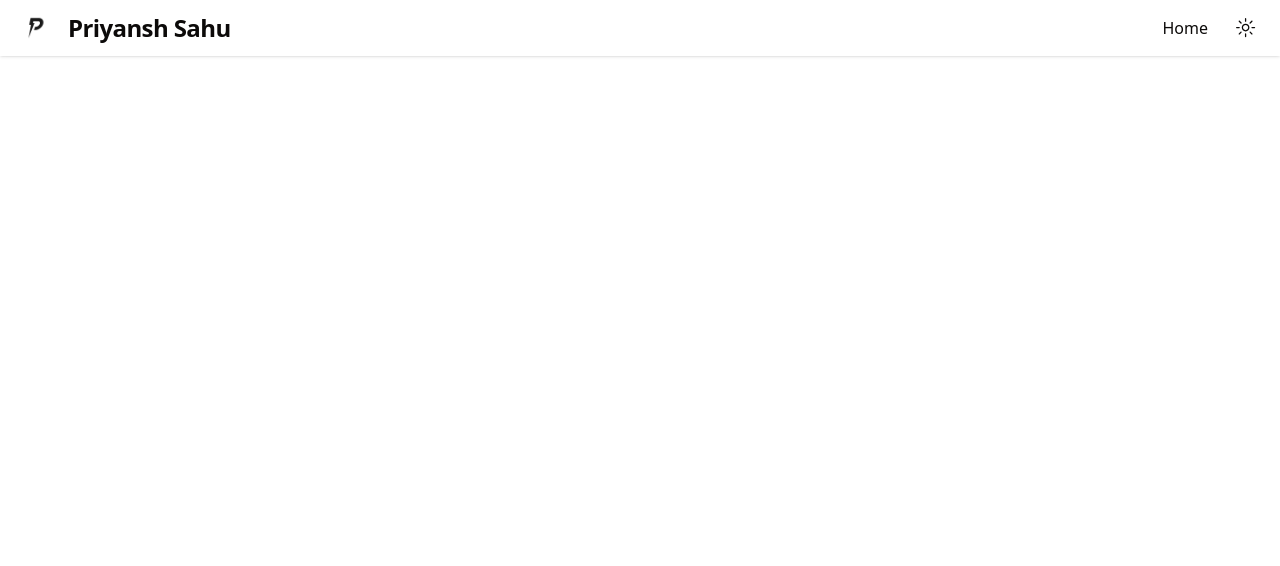
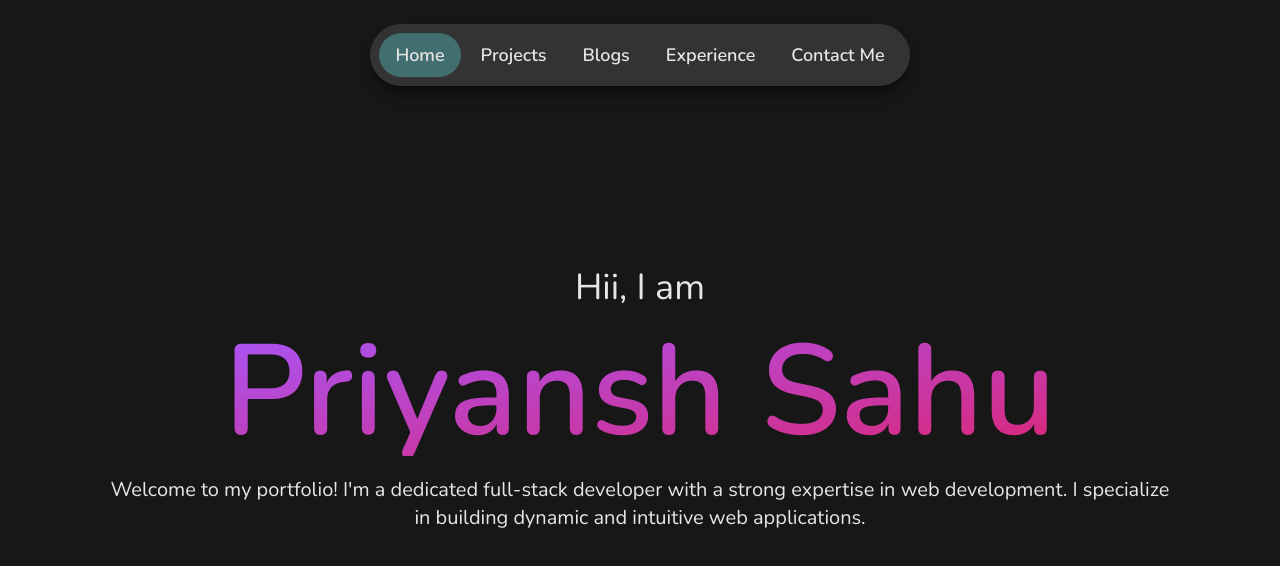
Before and after one commit to priyaaanshh/thepriyansh01.github.io, a Next.js app: page / in a window 1280 px wide. Shown: the top 566 px of the page. Built offline with nearby package versions, Linux system fonts and the light colour scheme.

Commit message:
created home page
Signed-off-by: thepriyansh01 <priyansh.m.2002@gmail.com>

```diff
--- a/package.json
+++ b/package.json
@@ -18,8 +18,8 @@
     "class-variance-authority": "^0.7.0",
     "clsx": "^2.1.0",
     "embla-carousel-react": "^8.0.0",
+    "gsap": "^3.12.5",
     "next": "14.1.3",
-    "next-themes": "^0.2.1",
     "react": "^18",
     "react-dom": "^18",
     "tailwind-merge": "^2.2.1",
--- a/src/app/globals.css
+++ b/src/app/globals.css
@@ -2,50 +2,52 @@
 @tailwind components;
 @tailwind utilities;
 
+.text-gradient {
+  background-clip: text;
+  color: transparent;
+  background-image: linear-gradient(to bottom right, var(--tw-gradient-stops));
+  --tw-gradient-from: #a855f7 var(--tw-gradient-from-position);
+  --tw-gradient-to: rgba(168, 85, 247, 0) var(--tw-gradient-to-position);
+  --tw-gradient-stops: var(--tw-gradient-from), var(--tw-gradient-to);
+  --tw-gradient-to: #db2777 var(--tw-gradient-to-position);
+}
+
 @layer base {
-  :root {
-    --background: 0 0% 100%;
-    --foreground: 20 14.3% 4.1%;
-    --card: 0 0% 100%;
-    --card-foreground: 20 14.3% 4.1%;
-    --popover: 0 0% 100%;
-    --popover-foreground: 20 14.3% 4.1%;
-    --primary: 47.9 95.8% 53.1%;
-    --primary-foreground: 26 83.3% 14.1%;
-    --secondary: 60 4.8% 95.9%;
-    --secondary-foreground: 24 9.8% 10%;
-    --muted: 60 4.8% 95.9%;
-    --muted-foreground: 25 5.3% 44.7%;
-    --accent: 60 4.8% 95.9%;
-    --accent-foreground: 24 9.8% 10%;
-    --destructive: 0 84.2% 60.2%;
-    --destructive-foreground: 60 9.1% 97.8%;
-    --border: 20 5.9% 90%;
-    --input: 20 5.9% 90%;
-    --ring: 20 14.3% 4.1%;
-    --radius: 0.75rem;
-  }
+  .dark {
+    --dark-color-900: hsl(0, 0%, 9%);
+    --dark-color-700: hsl(250, 50%, 15%);
+    --light-color-600: hsl(0, 0%, 20%);
+    --light-color-400: hsl(183, 26%, 57%);
+    --light-color-100: hsl(0, 0%, 90%);
 
-  .dark {
-    --background: 20 14.3% 4.1%;
-    --foreground: 60 9.1% 97.8%;
-    --card: 20 14.3% 4.1%;
-    --card-foreground: 60 9.1% 97.8%;
-    --popover: 20 14.3% 4.1%;
-    --popover-foreground: 60 9.1% 97.8%;
-    --primary: 47.9 95.8% 53.1%;
-    --primary-foreground: 26 83.3% 14.1%;
-    --secondary: 12 6.5% 15.1%;
-    --secondary-foreground: 60 9.1% 97.8%;
-    --muted: 12 6.5% 15.1%;
-    --muted-foreground: 24 5.4% 63.9%;
-    --accent: 12 6.5% 15.1%;
-    --accent-foreground: 60 9.1% 97.8%;
+    --dark-shade-900: 0, 0%, 9%;
+    --dark-shade-700: 0, 0%, 20%;
+    --light-shade-600: 0 0% 20%;
+    --light-shade-400: 183, 26%, 35%;
+    --light-shade-100: 0, 0%, 90%;
+
+
+    --background: var(--dark-shade-900);
+    --foreground: var(--light-shade-100);
+    --card: var(--dark-shade-900);
+    --card-foreground: var(--light-shade-100);
+    --popover: var(--dark-shade-900);
+    --popover-foreground: var(--light-shade-100);
+    --primary: var(--dark-shade-700);
+    --primary-foreground: 0 85.7% 97.3%;
+    --secondary: var(--light-shade-400);
+    --secondary-foreground: var(--light-shade-100);
+    --muted: var(--light-shade-600);
+    --muted-foreground: 0 0% 63.9%;
+    --accent: var(--light-shade-600);
+    --accent-foreground: var(--light-shade-100);
     --destructive: 0 62.8% 30.6%;
-    --destructive-foreground: 60 9.1% 97.8%;
-    --border: 12 6.5% 15.1%;
-    --input: 12 6.5% 15.1%;
-    --ring: 35.5 91.7% 32.9%;
+    --destructive-foreground: var(--light-shade-100);
+    --border: var(--light-shade-600);
+    --input: var(--light-shade-600);
+    --ring: var(--dark-shade-700);
+
+    --radius: 5rem;
   }
 }
 
--- a/src/app/layout.tsx
+++ b/src/app/layout.tsx
@@ -1,10 +1,9 @@
 import type { Metadata } from "next";
-import { Inter } from "next/font/google";
-import { ThemeProvider } from "@/components/theme-provider";
+import { Nunito } from "next/font/google";
 import Header from "@/components/custom/navBars/header";
 import "./globals.css";
 
-const inter = Inter({ subsets: ["latin"] });
+const nunito = Nunito({ subsets: ["latin"] });
 
 export const metadata: Metadata = {
   title: "Priyansh Sahu",
@@ -19,20 +18,13 @@ export default function RootLayout({
   return (
     <html lang="en" suppressHydrationWarning>
       <head />
-      <body>
-        <ThemeProvider
-          attribute="class"
-          defaultTheme="system"
-          enableSystem
-          disableTransitionOnChange
-        >
+      <body className={`${nunito.className} dark`}>
         <Header />
         <div className="flex items-center justify-center w-full h-screen">
           <div className="h-full w-full">
             {children}
           </ div>
         </div>
-        </ThemeProvider>
       </body>
     </html>
   );
--- a/src/app/page.tsx
+++ b/src/app/page.tsx
@@ -2,7 +2,18 @@ import React from 'react'
 
 const Home = () => {
   return (
-    <div>
+    <div className='flex flex-col items-center '>
+      <div className='flex flex-col justify-center items-center gap-5 w-full h-screen max-w-[1080px]'>
+        <div className='text-4xl'>
+          Hii, I am
+        </div>
+        <div className='text-9xl font-semibold text-gradient'>
+          Priyansh Sahu
+        </div>
+        <div className='text-xl text-center'>
+          Welcome to my portfolio! I&apos;m a dedicated full-stack developer with a strong expertise in web development. I specialize in building dynamic and intuitive web applications.
+        </div>
+      </div>
     </div>
   )
 }
--- a/src/components/custom/navBars/header.tsx
+++ b/src/components/custom/navBars/header.tsx
@@ -1,6 +1,5 @@
 "use client";
 import React from 'react'
-import ToggleTheme from '../toggleTheme/toggleTheme'
 import { useRouter } from 'next/navigation';
 import Link from 'next/link';
 import { Sheet, SheetClose, SheetContent, SheetDescription, SheetFooter, SheetHeader, SheetTitle, SheetTrigger } from '@/components/ui/sheet';
@@ -13,51 +12,63 @@ const Header = () => {
     const router = useRouter();
     const name = "Priyansh Sahu";
     return (
-        <div className='flex justify-center items-center fixed top-0 w-full bg-background/75 backdrop-blur-sm shadow z-50'>
-            <div className="flex justify-between items-center w-full max-w-[1440px] px-4 py-2">
-                <div className="flex justify-start items-center gap-3">
-                    <Link href='/' className="flex justify-center items-center rounded-full overflow-hidden">
-                        <Image src={Logo} alt='' className='size-10 object-contain' />
-                    </Link>
-                    <Link href='/' className='text-2xl font-semibold tracking-tight'>{name}</Link>
-                </div>
-                <div className="hidden lg:flex justify-start items-center gap-3">
-                    <Link href='/' className="cursor-pointer hover:text-primary duration-300 px-2" >Home</Link>
-                    <ToggleTheme />
-                </div>
-                <div className='flex lg:hidden'>
-                    <Sheet>
-                        <SheetTrigger asChild>
-                            <Button variant="ghost" size='icon'><HamburgerMenuIcon /></Button>
-                        </SheetTrigger>
-                        <SheetContent>
-                            <SheetHeader>
-                                <SheetClose asChild>
-                                    <Link href='/' className="flex justify-center items-center rounded-full overflow-hidden">
-                                        <Image src={Logo} alt='' className='size-32 object-contain rounded-full' />
-                                    </Link>
-                                </SheetClose>
-                                <SheetTitle>
-                                    <SheetClose asChild>
-                                        <Link href='/' className='text-2xl font-semibold tracking-tight'>{name}</Link>
-                                    </SheetClose>
-                                </SheetTitle>
-                                <SheetDescription>
-                                    Celebrating 100 years of Ceramic Engineering IIT BHU
-                                </SheetDescription>
-                            </SheetHeader>
-                            <div className="flex flex-col gap-3 mt-5">
-                                <SheetClose asChild>
-                                    <Link href='/' className="cursor-pointer hover:bg-primary hover:dark:text-secondary rounded-lg duration-300 px-4 py-2" >Home</Link>
-                                </SheetClose>
-                                <ToggleTheme />
-                            </div>
-                        </SheetContent>
-                    </Sheet>
-                </div>
+        <div className='flex justify-center items-center fixed top-0 w-full py-2'>
+            <div className="mt-4 hidden w-max flex-wrap justify-center space-x-1 rounded-[var(--radius)] border border-muted bg-primary p-2 shadow-lg shadow-black/45 backdrop-blur-md md:flex">
+                <Link href='/' className={`flex justify-center items-center rounded-full font-semibold hover:text-gray-100 md:px-4 md:text-lg bg-secondary px-4 py-2 `}>
+                    <div className='text-lg font-semibold'>Home</div>
+                </ Link>
+
+                <Link href='/' className={`flex justify-center items-center rounded-full font-semibold hover:text-gray-100 md:px-4 md:text-lg px-4 py-2 `}>
+                    <div className='text-lg font-semibold'>Projects</div>
+                </ Link>
+
+                <Link href='/' className={`flex justify-center items-center rounded-full font-semibold hover:text-gray-100 md:px-4 md:text-lg px-4 py-2 `}>
+                    <div className='text-lg font-semibold'>Blogs</div>
+                </ Link>
+
+                <Link href='/' className={`flex justify-center items-center rounded-full font-semibold hover:text-gray-100 md:px-4 md:text-lg px-4 py-2 `}>
+                    <div className='text-lg font-semibold'>Experience</div>
+                </ Link>
+
+                <Link href='/' className={`flex justify-center items-center rounded-full font-semibold hover:text-gray-100 md:px-4 md:text-lg px-4 py-2 `}>
+                    <div className='text-lg font-semibold'>Contact Me</div>
+                </ Link>
+
             </div>
         </div>
     )
 }
 
 export default Header
+
+
+
+// < div className = 'flex lg:hidden' >
+//     <Sheet>
+//         <SheetTrigger asChild>
+//             <Button variant="ghost" size='icon'><HamburgerMenuIcon /></Button>
+//         </SheetTrigger>
+//         <SheetContent>
+//             <SheetHeader>
+//                 <SheetClose asChild>
+//                     <Link href='/' className="flex justify-center items-center rounded-full overflow-hidden">
+//                         <Image src={Logo} alt='' className='size-32 object-contain rounded-full' />
+//                     </Link>
+//                 </SheetClose>
+//                 <SheetTitle>
+//                     <SheetClose asChild>
+//                         <Link href='/' className='text-2xl font-semibold tracking-tight'>{name}</Link>
+//                     </SheetClose>
+//                 </SheetTitle>
+//                 <SheetDescription>
+//                     Celebrating 100 years of Ceramic Engineering IIT BHU
+//                 </SheetDescription>
+//             </SheetHeader>
+//             <div className="flex flex-col gap-3 mt-5">
+//                 <SheetClose asChild>
+//                     <Link href='/' className="cursor-pointer hover:bg-primary hover:dark:text-secondary rounded-lg duration-300 px-4 py-2" >Home</Link>
+//                 </SheetClose>
+//             </div>
+//         </SheetContent>
+//     </Sheet>
+//             </div >
--- a/src/components/custom/toggleTheme/toggleTheme.tsx
+++ /dev/null
@@ -1,40 +0,0 @@
-"use client"
-
-import * as React from "react"
-import { MoonIcon, SunIcon } from "@radix-ui/react-icons"
-import { useTheme } from "next-themes"
-
-import { Button } from "@/components/ui/button"
-import {
-    DropdownMenu,
-    DropdownMenuContent,
-    DropdownMenuItem,
-    DropdownMenuTrigger,
-} from "@/components/ui/dropdown-menu"
-
-export default function ToggleTheme() {
-    const { setTheme } = useTheme()
-
-    return (
-        <DropdownMenu>
-            <DropdownMenuTrigger asChild>
-                <Button variant="ghost" size="icon" className="bg-inherit">
-                    <SunIcon className="h-[1.2rem] w-[1.2rem] rotate-0 scale-100 transition-all dark:-rotate-90 dark:scale-0" />
-                    <MoonIcon className="absolute h-[1.2rem] w-[1.2rem] rotate-90 scale-0 transition-all dark:rotate-0 dark:scale-100" />
-                    <span className="sr-only">Toggle theme</span>
-                </Button>
-            </DropdownMenuTrigger>
-            <DropdownMenuContent align="end">
-                <DropdownMenuItem onClick={() => setTheme("light")}>
-                    Light
-                </DropdownMenuItem>
-                <DropdownMenuItem onClick={() => setTheme("dark")}>
-                    Dark
-                </DropdownMenuItem>
-                <DropdownMenuItem onClick={() => setTheme("system")}>
-                    System
-                </DropdownMenuItem>
-            </DropdownMenuContent>
-        </DropdownMenu>
-    )
-}
--- a/src/components/theme-provider.tsx
+++ /dev/null
@@ -1,9 +0,0 @@
-"use client"
-
-import * as React from "react"
-import { ThemeProvider as NextThemesProvider } from "next-themes"
-import { type ThemeProviderProps } from "next-themes/dist/types"
-
-export function ThemeProvider({ children, ...props }: ThemeProviderProps) {
-    return <NextThemesProvider {...props}>{children}</NextThemesProvider>
-}
```
Also changed, not shown: 6 other files (tests, documents, lock files or other folders). Lines whose indentation alone changed are shown as unchanged.
